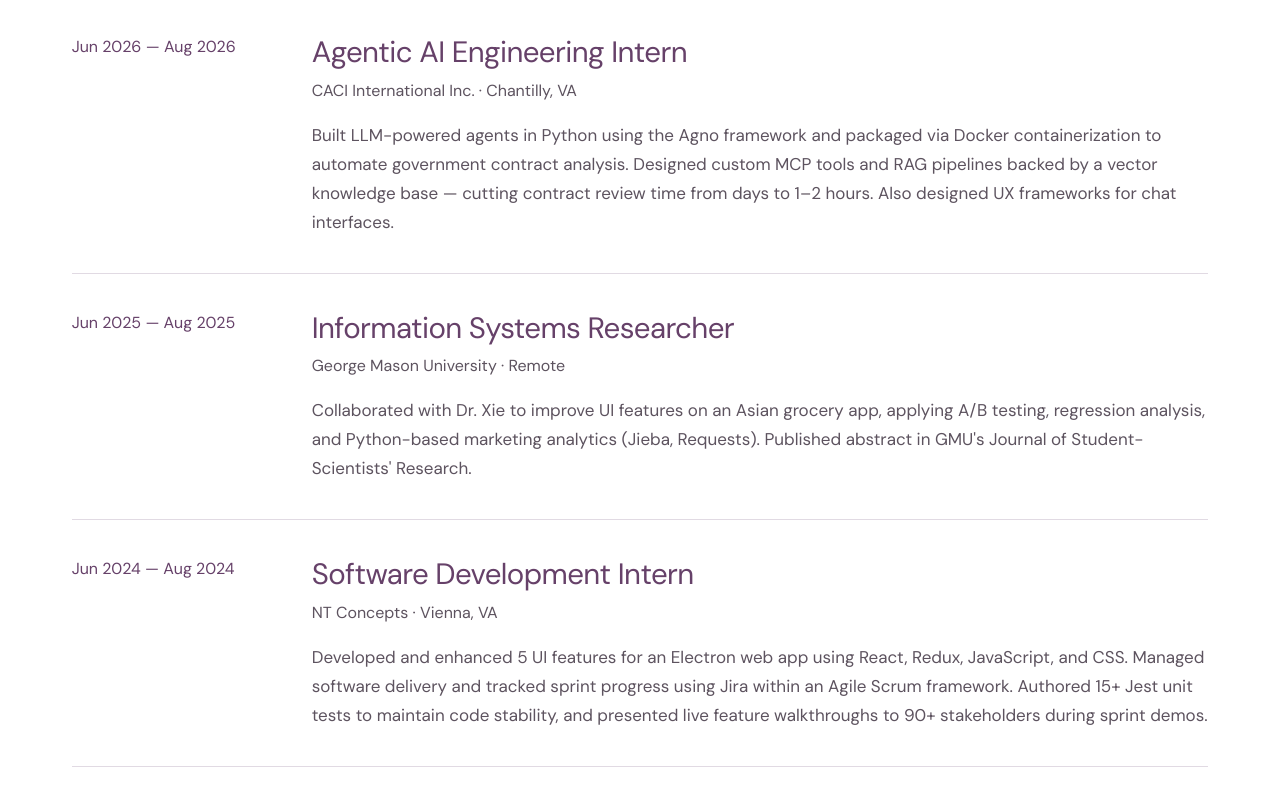
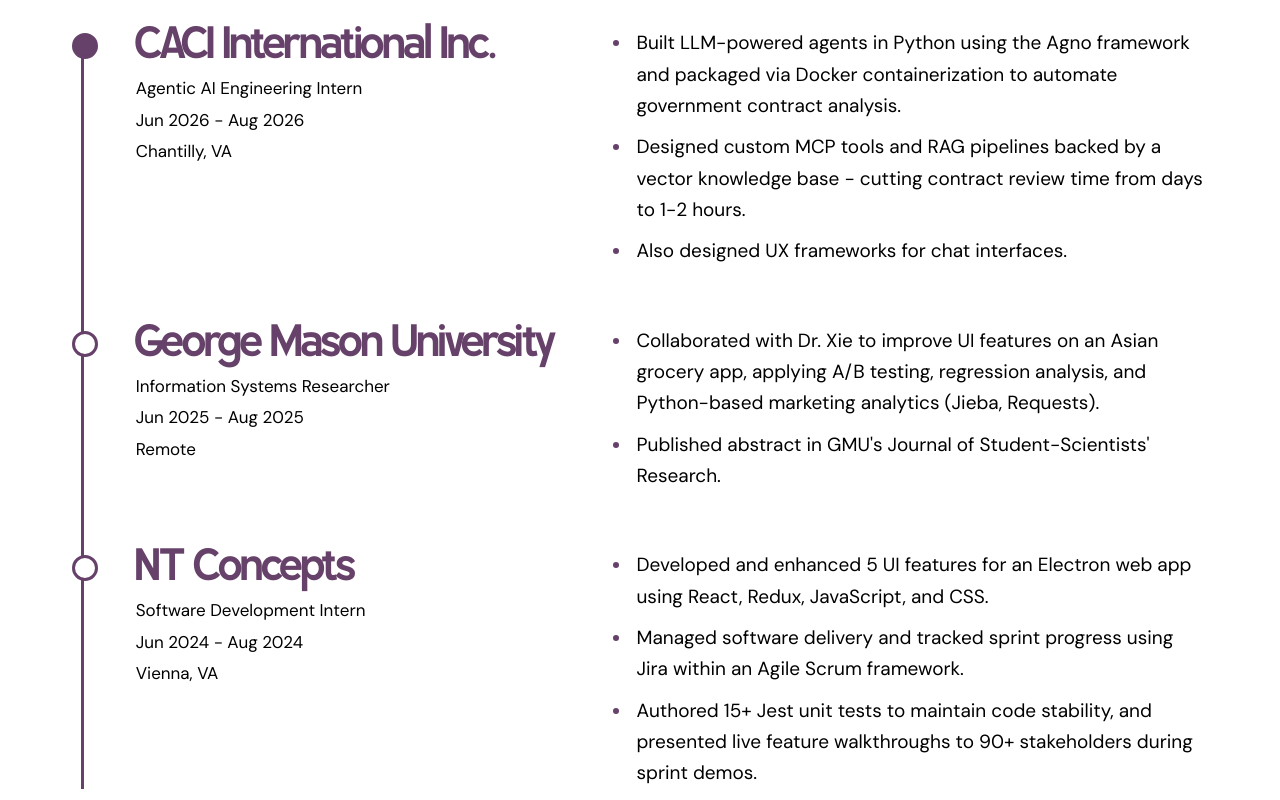
Before and after one commit to samanthaoh/my-portfolio, a React (Vite) app: page / in a window 1280 px wide. Shown: the part 1600-2400 px from the top of the page. Built offline with nearby package versions, Linux system fonts and the light colour scheme; a web font is replaced by a local one.

Commit message:
Updating experience section design

```diff
--- a/src/AnimatedName.tsx
+++ b/src/AnimatedName.tsx
@@ -25,7 +25,7 @@
         ref={nameRef}
         className="animated-name"
         type="button"
-        aria-label="Samantha Oh — play letter wave"
+        aria-label="Samantha Oh - play letter wave"
         onPointerEnter={event => { if (event.pointerType === "mouse") playWave() }}
         onClick={playWave}
         onFocus={playWave}
--- a/src/App.tsx
+++ b/src/App.tsx
@@ -134,21 +134,19 @@
 }: {
   item: (typeof experience)[number]
 }) {
+  const [company, location] = item.org.split(" · ")
+
   return (
-    <article className="experience-card">
-      <div className="experience-date">
-        {item.period}
+    <article className="work-entry">
+      <div className="work-who">
+        <h3>{company}</h3>
+        <p className="work-role">{item.role}</p>
+        <p className="work-dates">{item.period}</p>
+        <p className="work-location">{location}</p>
       </div>
-
-      <div className="experience-content">
-        <h3>{item.role}</h3>
-
-        <div className="experience-org">
-          {item.org}
-        </div>
-
-        <p>{item.desc}</p>
-      </div>
+      <ul className="work-description">
+        {item.highlights.map(highlight => <li key={highlight}>{highlight}</li>)}
+      </ul>
     </article>
   )
 }
--- a/src/data.ts
+++ b/src/data.ts
@@ -34,22 +34,34 @@
   {
     role: "Agentic AI Engineering Intern",
     org: "CACI International Inc. · Chantilly, VA",
-    period: "Jun 2026 — Aug 2026",
-    desc: "Built LLM-powered agents in Python using the Agno framework and packaged via Docker containerization to automate government contract analysis. Designed custom MCP tools and RAG pipelines backed by a vector knowledge base — cutting contract review time from days to 1–2 hours. Also designed UX frameworks for chat interfaces.",
+    period: "Jun 2026 - Aug 2026",
+    highlights: [
+      "Built LLM-powered agents in Python using the Agno framework and packaged via Docker containerization to automate government contract analysis.",
+      "Designed custom MCP tools and RAG pipelines backed by a vector knowledge base - cutting contract review time from days to 1-2 hours.",
+      "Also designed UX frameworks for chat interfaces.",
+    ],
   },
   {
     role: "Information Systems Researcher",
     org: "George Mason University · Remote",
-    period: "Jun 2025 — Aug 2025",
-    desc: "Collaborated with Dr. Xie to improve UI features on an Asian grocery app, applying A/B testing, regression analysis, and Python-based marketing analytics (Jieba, Requests). Published abstract in GMU's Journal of Student-Scientists' Research.",
+    period: "Jun 2025 - Aug 2025",
+    highlights: [
+      "Collaborated with Dr. Xie to improve UI features on an Asian grocery app, applying A/B testing, regression analysis, and Python-based marketing analytics (Jieba, Requests).",
+      "Published abstract in GMU's Journal of Student-Scientists' Research.",
+    ],
   },
   {
     role: "Software Development Intern",
     org: "NT Concepts · Vienna, VA",
-    period: "Jun 2024 — Aug 2024",
-    desc: "Developed and enhanced 5 UI features for an Electron web app using React, Redux, JavaScript, and CSS. Managed software delivery and tracked sprint progress using Jira within an Agile Scrum framework. Authored 15+ Jest unit tests to maintain code stability, and presented live feature walkthroughs to 90+ stakeholders during sprint demos.",
+    period: "Jun 2024 - Aug 2024",
+    highlights: [
+      "Developed and enhanced 5 UI features for an Electron web app using React, Redux, JavaScript, and CSS.",
+      "Managed software delivery and tracked sprint progress using Jira within an Agile Scrum framework.",
+      "Authored 15+ Jest unit tests to maintain code stability, and presented live feature walkthroughs to 90+ stakeholders during sprint demos.",
+    ],
   },
 ]
+
 
 export const skills = [
   { label: "Python", cat: "lang" },
--- a/src/index.css
+++ b/src/index.css
@@ -1,8 +1,6 @@
 @import url('https://fonts.googleapis.com/css2?family=42dot+Sans:wght@400&display=swap');
 @import url('https://fonts.googleapis.com/css2?family=Open+Sans:wght@400&display=swap');
 @import url('https://fonts.googleapis.com/css2?family=DM+Sans:opsz,wght@9..40,400&display=swap');
-
-/* Small reset for the elements used by this site. */
 html { line-height: 1.5; -webkit-text-size-adjust: 100%; }
 h1, h2, h3, p, figure { margin: 0; }
 h1, h2, h3 { font-size: inherit; font-weight: inherit; }
@@ -121,61 +119,7 @@
   line-height: 1.75;
 }
 
-.experience-list {
-  display: flex;
-  flex-direction: column;
-  gap: 0.85rem;
-}
 
-.experience-card {
-  display: grid;
-  grid-template-columns: 155px 1fr;
-  gap: 2rem;
-  padding: 1.8rem 2rem;
-  border-radius: 17px;
-  background: var(--bg-card);
-  border: 1px solid var(--border);
-  transition:
-    transform 0.25s ease,
-    box-shadow 0.25s ease,
-    border-color 0.25s ease;
-}
-
-.experience-card:hover {
-  transform: translateX(5px);
-  border-color: transparent;
-  box-shadow: 0 12px 30px rgba(26, 24, 20, 0.06);
-}
-
-.experience-date {
-  color: var(--muted);
-  font-size: 0.75rem;
-  font-weight: 500;
-  line-height: 1.5;
-}
-
-.experience-content h3 {
-  margin: 0 0 0.3rem;
-  font-family: var(--font-display);
-  font-size: 1.65rem;
-  font-weight: 400;
-  letter-spacing: -0.02em;
-}
-
-.experience-org {
-  margin-bottom: 0.75rem;
-  color: var(--accent);
-  font-size: 0.83rem;
-  font-weight: 500;
-}
-
-.experience-content p {
-  max-width: 720px;
-  margin: 0;
-  color: var(--muted);
-  font-size: 0.86rem;
-  line-height: 1.75;
-}
 
 .project-grid {
   display: grid;
@@ -371,12 +315,6 @@
     margin-top: 1.3rem;
   }
 
-  .experience-card {
-    grid-template-columns: 1fr;
-    gap: 0.6rem;
-    padding: 1.5rem;
-  }
-
   .skills-by-category {
     grid-template-columns: 1fr;
   }
@@ -455,14 +393,6 @@
 .section-title em { font-weight: 700; font-style: normal; }
 .section-heading > p { font-size: 17px; line-height: 1.6; }
 .experience-list { gap: 18px; }
-.experience-card { background: var(--pastel-blue); border: 0; border-radius: 20px; padding: 36px; grid-template-columns: 190px 1fr; gap: 32px; }
-.experience-card:nth-child(2) { background: var(--pastel-lilac); }
-.experience-card:nth-child(3) { background: var(--pastel-green); }
-.experience-card:hover { transform: none; box-shadow: none; }
-.experience-date { font: 16px/1.5 var(--font-sans); color: var(--text); }
-.experience-content h3 { font-size: 30px; font-weight: 500; letter-spacing: -.02em; margin-bottom: 8px; }
-.experience-org { font: 16px/1.5 var(--font-sans); margin-bottom: 18px; }
-.experience-content p { font-size: 17px; line-height: 1.65; max-width: 900px; }
 .hobby-grid { display: grid; grid-template-columns: 1fr 1fr; gap: 18px; }
 .hobby-card { border-radius: 20px; background: var(--pastel-purple); padding: 36px; display: flex; flex-direction: column; }
 .hobby-card:nth-child(2) { background: var(--pastel-green); }
@@ -507,8 +437,7 @@
   .section > .container, .footer > .container { width: calc(100% - 44px); }
   .section-heading { display: block; }
   .section-heading > p { margin-top: 20px; }
-  .experience-card { grid-template-columns: 1fr; padding: 26px; gap: 18px; }
-  .experience-content h3, .hobby-card h3, .project-topline h3 { font-size: 26px; }
+  .hobby-card h3, .project-topline h3 { font-size: 26px; }
   .hobby-grid, .skills-by-category { grid-template-columns: 1fr; }
   .hobby-card, .project-card, .skill-category { padding: 26px; }
   .footer-inner { align-items: flex-start; padding: 24px; gap: 16px; }
@@ -778,8 +707,8 @@
   --bg: #fff;
   --bg-card: #fff;
   --bg-section: #f7f4f8;
-  --text: #241f25;
-  --muted: #5d535f;
+  --text: #000;
+  --muted: #000;
   --accent: #664169;
   --border: #e1dae3;
   --pastel-lilac: #e1dae3;
@@ -808,24 +737,12 @@
 }
 .section-title em { font-weight: inherit; font-style: normal; }
 .experience-list { gap: 0; }
-.experience-card, .experience-card:nth-child(n) {
-  background: transparent;
-  border-radius: 0;
-  border: 0;
-  border-top: 1px solid var(--border);
-  padding: 36px 0;
-  grid-template-columns: 200px minmax(0, 1fr);
-  gap: 40px;
-}
-.experience-card:last-child { border-bottom: 1px solid var(--border); }
-.experience-date { color: var(--accent); font: 400 16px/1.6 var(--font-sans); }
-.experience-content h3, .hobby-card h3, .project-topline h3 {
+.hobby-card h3, .project-topline h3 {
   color: var(--accent);
   font: 400 clamp(24px, 2.3vw, 30px)/1.25 var(--font-sans);
   letter-spacing: -.02em;
 }
-.experience-org { color: var(--muted); font-size: 16px; }
-.experience-content p, .hobby-card p, .project-description, #projects .project-description { color: var(--muted); font-size: 17px; line-height: 1.7; }
+.hobby-card p, .project-description, #projects .project-description { color: var(--muted); font-size: 17px; line-height: 1.7; }
 .hobby-grid { gap: 24px; }
 .hobby-card, .hobby-card:nth-child(n) { background: #fff; border: 1px solid var(--border); border-radius: 20px; padding: 32px; }
 .hobby-card p { margin-bottom: 0; }
@@ -855,7 +772,6 @@
 .site a:focus-visible { outline: 2px solid var(--accent); outline-offset: 5px; border-radius: 4px; }
 .footer-name:hover { text-decoration: underline; text-underline-offset: 5px; }
 @media (max-width: 800px) {
-  .experience-card, .experience-card:nth-child(n) { grid-template-columns: 1fr; gap: 14px; padding: 28px 0; }
   .project-grid { grid-template-columns: 1fr; gap: 48px; }
   .project-card, .project-copy { display: flex; grid-row: auto; }
   .project-description { max-width: none; }
@@ -927,3 +843,63 @@
 }
 .name-letter { display: inline-block; }
 .animated-name:focus-visible { outline: 2px solid var(--accent); outline-offset: 12px; border-radius: 6px; }
+/* Open two-column timeline inspired by the reference work section. */
+#experience .section-heading { margin-bottom: clamp(40px, 5vw, 65px); }
+.experience-list {
+  position: relative;
+  display: flex;
+  flex-direction: column;
+  gap: 52px;
+  padding-left: clamp(36px, 5vw, 65px);
+}
+.experience-list::before {
+  content: '';
+  position: absolute;
+  top: 17px;
+  bottom: 0;
+  left: 9px;
+  width: 3px;
+  background: var(--accent);
+}
+.work-entry {
+  position: relative;
+  display: grid;
+  grid-template-columns: minmax(0, 5fr) minmax(0, 7fr);
+  gap: clamp(28px, 4vw, 52px);
+}
+.work-entry::before {
+  content: '';
+  position: absolute;
+  left: calc(-1 * clamp(36px, 5vw, 65px));
+  top: 12px;
+  width: 20px;
+  height: 20px;
+  border: 3px solid var(--accent);
+  border-radius: 50%;
+  background: #fff;
+}
+.work-entry:first-child::before { background: var(--accent); }
+.work-who { display: flex; flex-direction: column; align-items: flex-start; gap: 6px; }
+.work-who h3 {
+  margin: 0 0 4px;
+  color: var(--accent);
+  font: 600 clamp(28px, 3.2vw, 42px)/1.1 var(--font-display);
+  letter-spacing: .01em;
+}
+.work-role, .work-dates, .work-location { margin: 0; color: #000; font-size: 17px; line-height: 1.5; }
+.work-description { margin: 0; padding-top: 6px; color: #000; font-size: 19px; line-height: 1.65; }
+@media (max-width: 700px) {
+  .experience-list { gap: 40px; padding-left: 36px; }
+  .work-entry { grid-template-columns: 1fr; gap: 16px; }
+  .work-entry::before { left: -36px; top: 7px; }
+  .work-description { padding: 0; font-size: 16px; }
+  .work-role, .work-dates, .work-location { font-size: 15px; }
+}
+
+.work-description { padding-left: 20px; list-style: disc; }
+.work-description li { padding-left: 4px; }
+.work-description li + li { margin-top: 10px; }
+.work-description li::marker { color: var(--accent); }
+@media (max-width: 700px) {
+  .work-description { padding-left: 20px; }
+}
```
